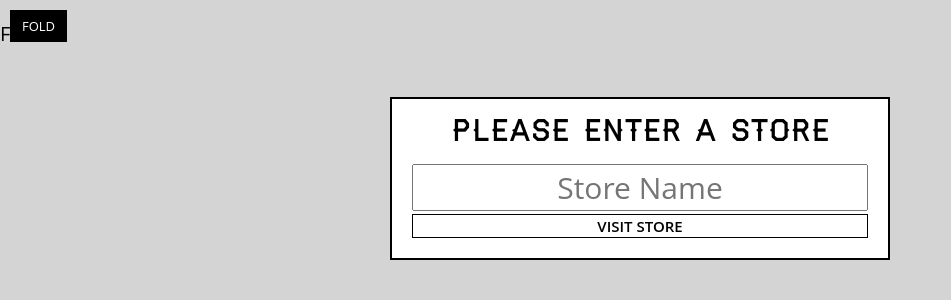
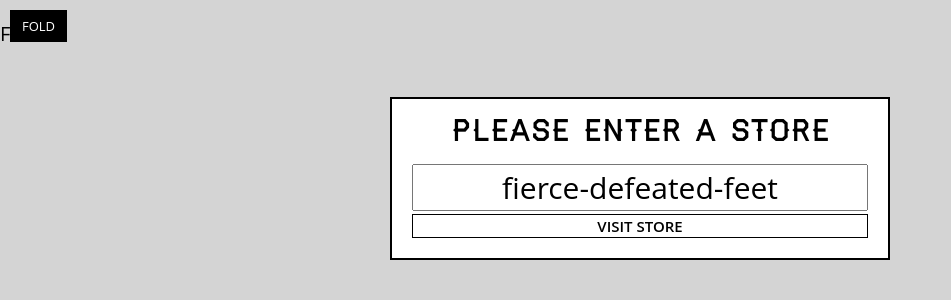
Before and after one commit to Pete-Sekesan/deep-sea-eatery, a React (Create React App) app: page / in a window 1280 px wide. Shown: the top 300 px of the page, without its empty margins (0-951 px from the left). Built offline with nearby package versions, Linux system fonts and the light colour scheme.

Commit message:
saveing valuer and push route from storepicker

```diff
--- a/src/components/StorePicker.js
+++ b/src/components/StorePicker.js
@@ -1,13 +1,34 @@
 import React from 'react';
+import { getFunName } from '../helpers';
 
 class StorePicker extends React.Component {
+  myInput = React.createRef();
+
+  goToStore = (event) => {
+    //stop form from submittinbg
+    event.preventDefault();
+
+    //get text from input
+    //console.log(this.myInput.value.value);
+    const storeName = this.myInput.current.value;
+    //change page from store to what entered
+    this.props.history.push(`./store/${storeName}`);
+  };
+
   render() {
     return (
       <React.Fragment>
         <p>Fish!!</p>
-        <form className='store-selector'>
+        <form className='store-selector' onSubmit={this.goToStore}>
           <h2>Please Enter A Store</h2>
-          <input type='text' required placeholder='Store Name' />
+
+          <input
+            type='text'
+            ref={this.myInput}
+            required
+            placeholder='Store Name'
+            defaultValue={getFunName()}
+          />
           <button type='submit'>Visit Store </button>
         </form>
       </React.Fragment>
```
